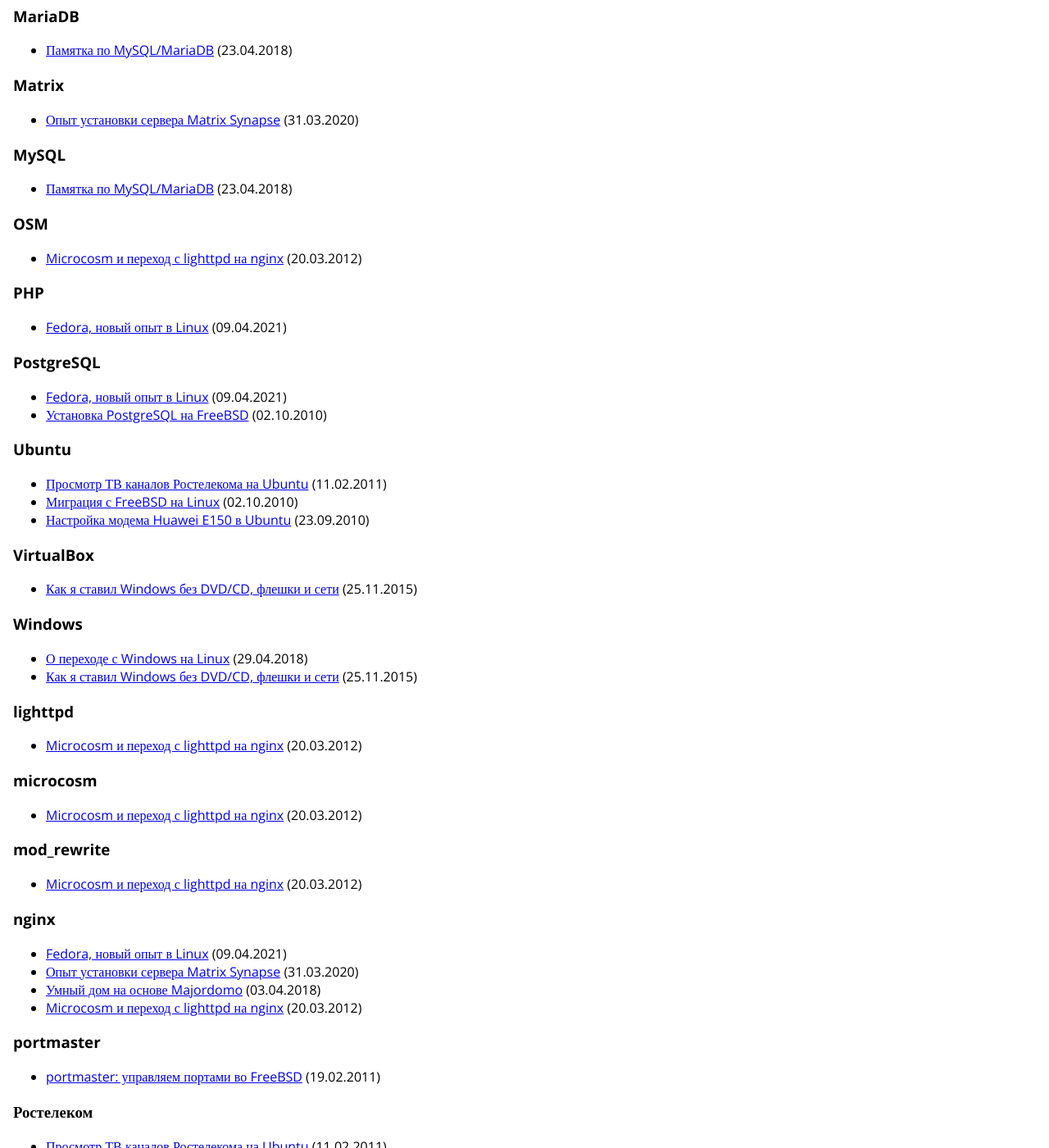
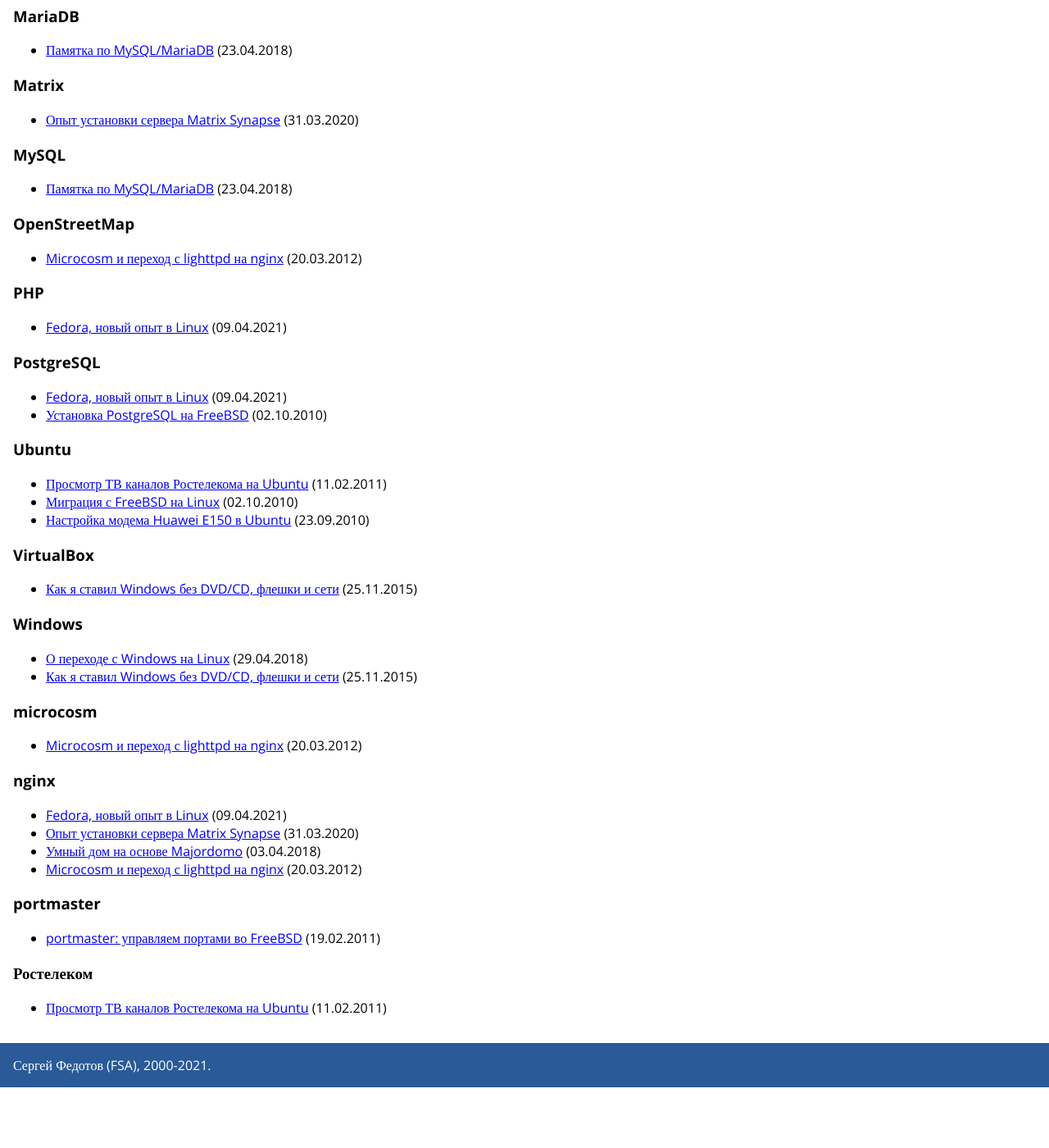
Before and after one commit to fsa/site, a Jekyll site: the page built from tags.md, in a window 1280 px wide and 1400 px high, scrolled down 1040 px. Shown: the whole window at 82% size. Built offline with Jekyll 4.4.1, drawn with Linux system fonts in a browser that asks for light colours; after the commit the page ends 2366 px from its top, so only the background shows below that.

Commit message:
Update 2012-03-20-microcosm.md

````diff
--- a/_posts/2012-03-20-microcosm.md
+++ b/_posts/2012-03-20-microcosm.md
@@ -2,7 +2,7 @@
 layout: post
 title: Microcosm и переход с lighttpd на nginx
 date: 2012-03-20 18:29:00 +0500
-tags: [lighttpd, microcosm, mod_rewrite, nginx, OSM]
+tags: [microcosm, nginx, OpenStreetMap]
 ---
 Решил я заменить lighttpd на nginx. Уж очень часто его нахваливают в интернете. Всё прошло гладко. Но споткнулся о небольшое приложение для хранения геоданных - <a href="http://wiki.openstreetmap.org/wiki/Microcosm">Microcosm</a>. Написано оно на php. В документации есть только вариант для Apache:
 ```apache
@@ -18,7 +18,7 @@
 # END Microcosm
 ```
 В lighttpd настройка была ещё проще:
-```lighttpd
+```
 url.rewrite = ( "^/api/(.*)$" => "m/microcosm.php/$1" )
 ```
 С nginx получилось немного сложнее:
````
